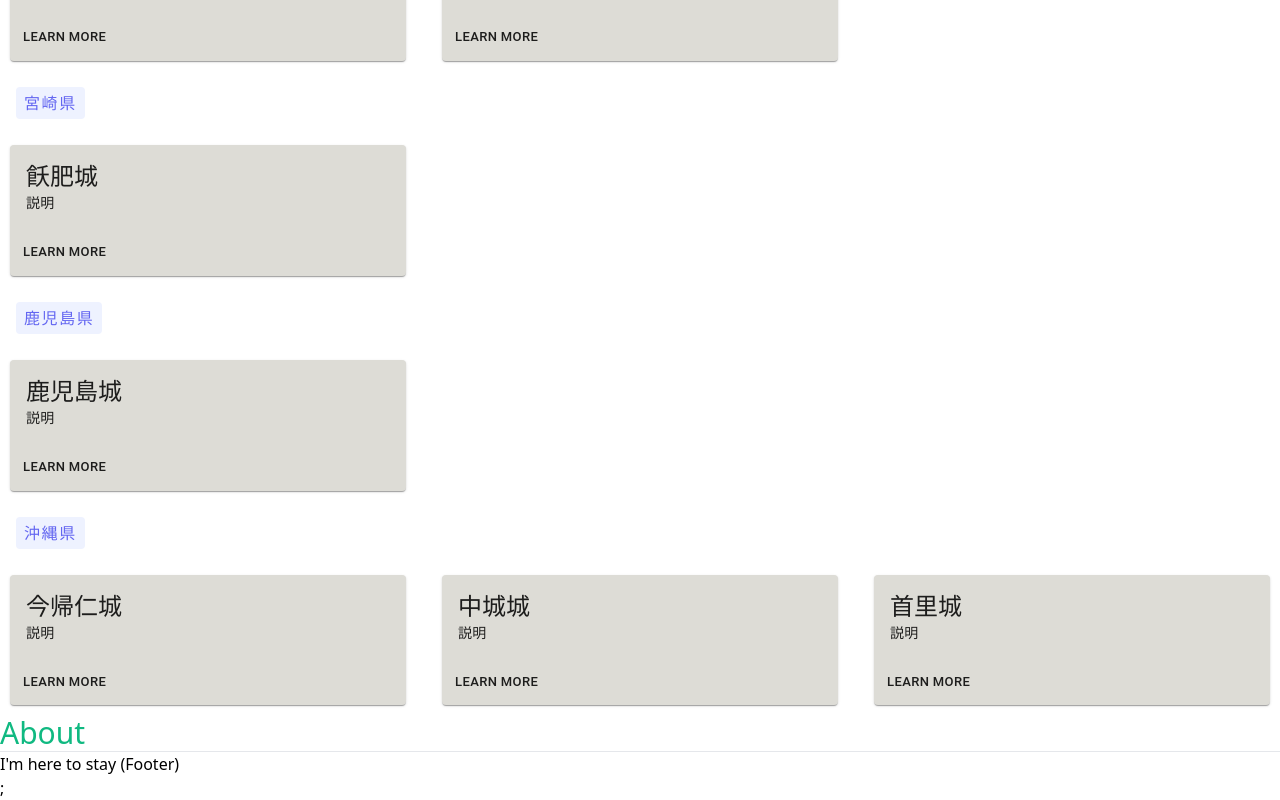
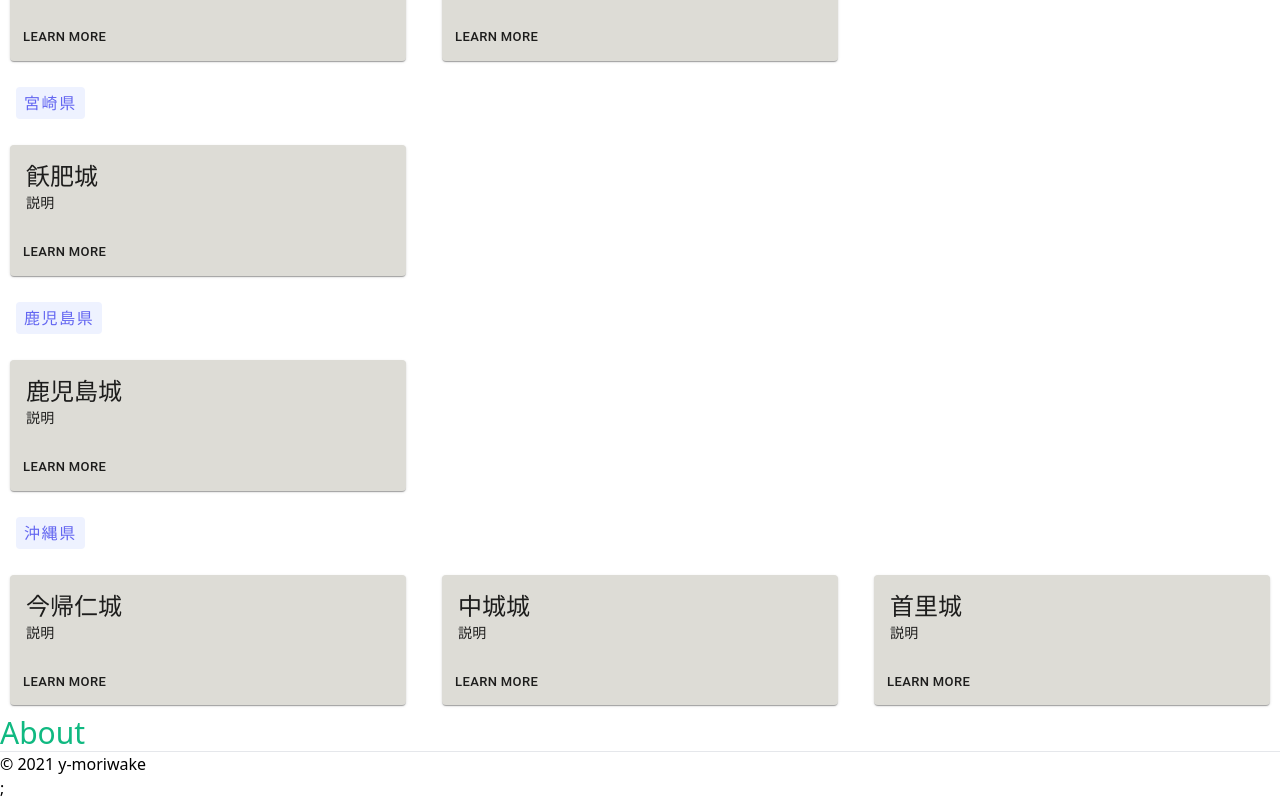
Before and after one commit to y-moriwake/japanese-100-castles-frontend, a Next.js app: page / in a window 1280 px wide. Shown: the part 11148-11948 px from the top of the page. Built offline with nearby package versions, Linux system fonts and the light colour scheme.

Commit message:
[add] ライセンス

```diff
--- a/components/Layout.tsx
+++ b/components/Layout.tsx
@@ -33,7 +33,7 @@ const Layout = ({ children, title = 'This is the default title' }: Props) => (
     {children}
     <footer>
       <hr />
-      <span>I'm here to stay (Footer)</span>
+      <span>© 2021 y-moriwake</span>
     </footer>
   </div>
 )
```
Also changed, not shown: 1 other file (tests, documents, lock files or other folders).
